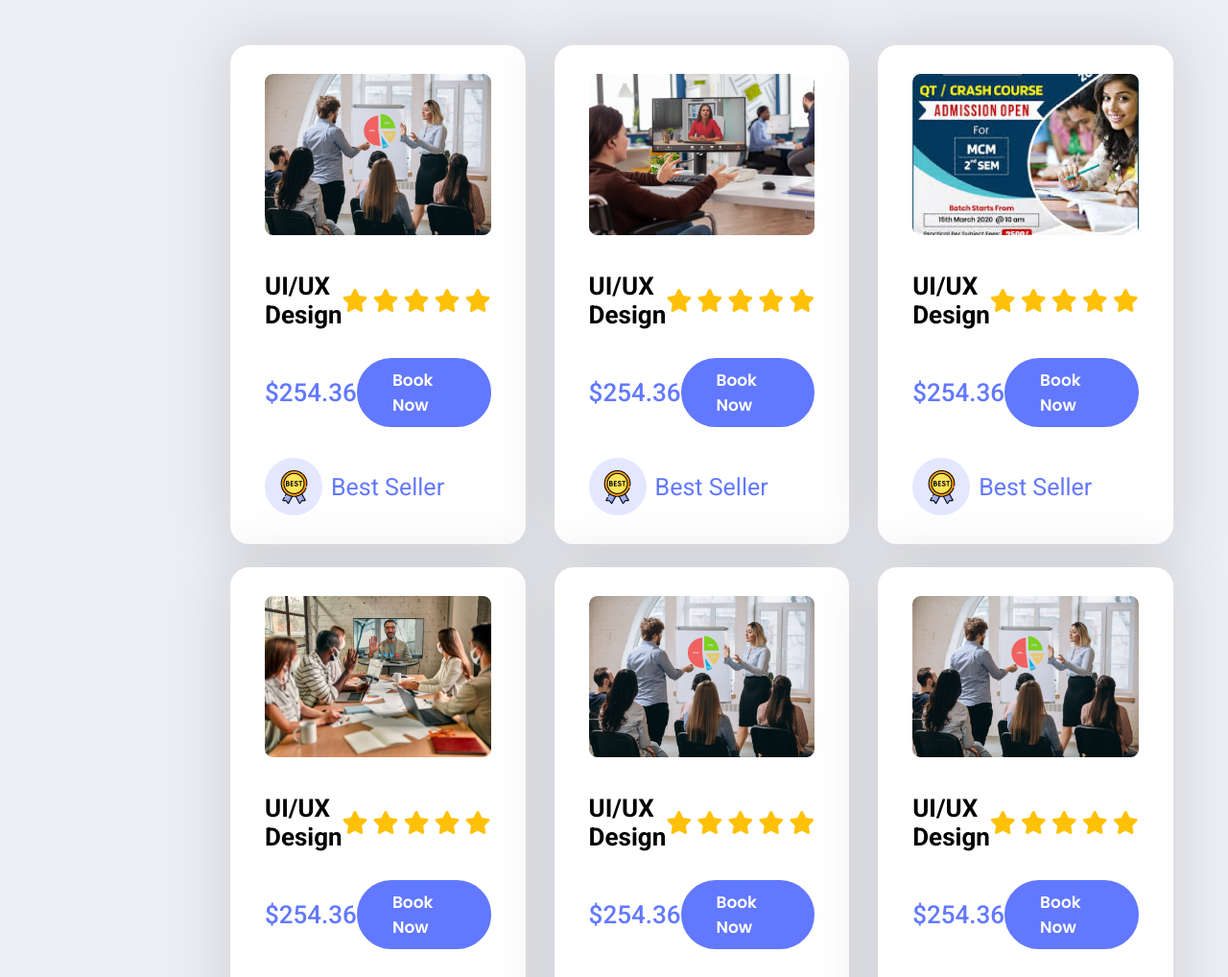
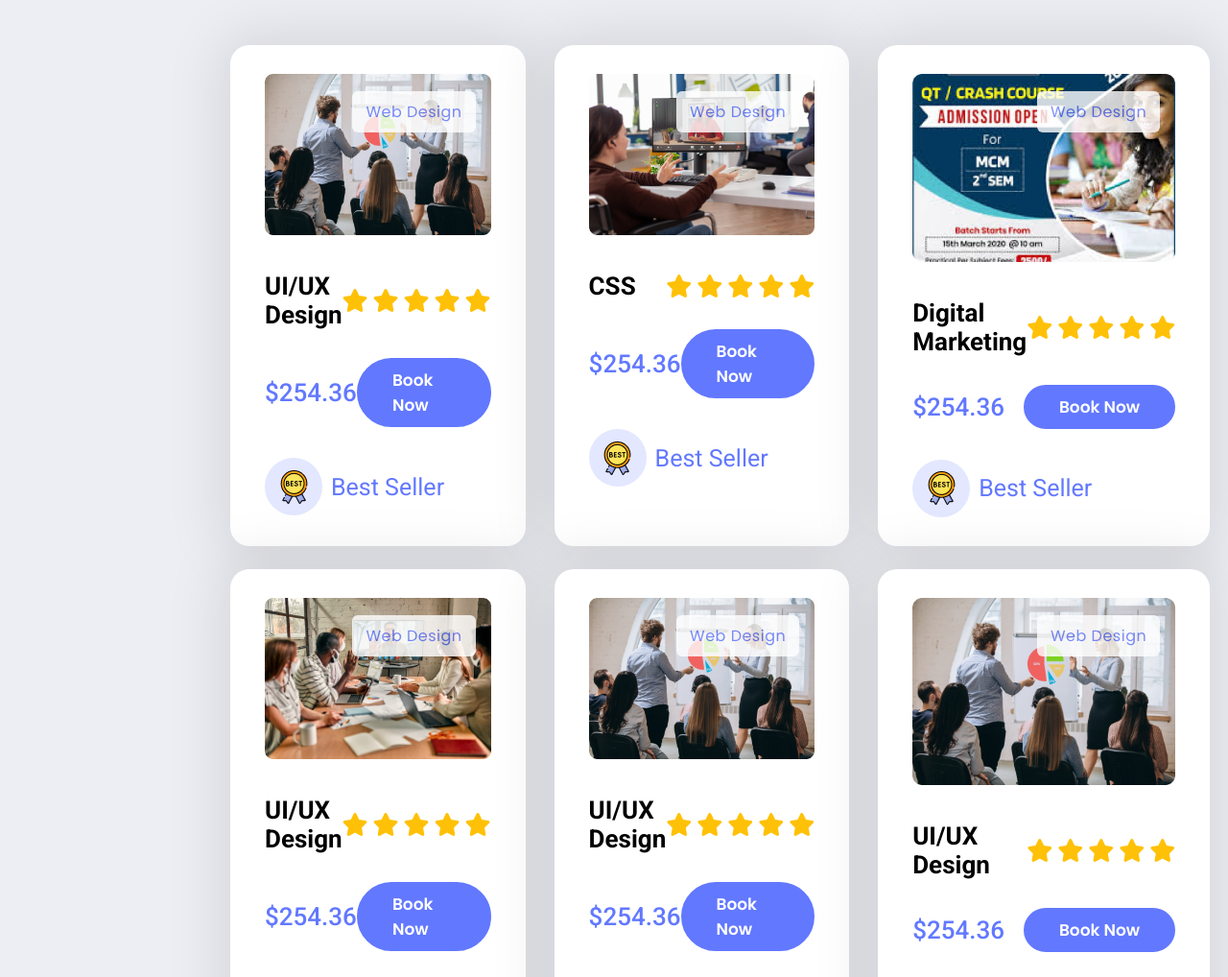
Before and after one commit to NusratTabassum3/Connected-Education, a plain HTML site: page index.html in a window 1280 px wide. Shown: the part 2273-3291 px from the top of the page at 96% size. Drawn offline with Linux system fonts and the light colour scheme.

Commit message:
Added web design badge on course list cards

```diff
--- a/css/style.css
+++ b/css/style.css
@@ -295,6 +295,7 @@ header{
     background: #fff;
 }
 .course-img{
+    position: relative;
     width: 100%;
     display: flex;
     justify-content: center;
@@ -303,6 +304,26 @@ header{
 }
 .course-img img{
     width: 100%;
+}
+.course-badge-web{
+    position: absolute;
+    top: 18px;
+    right: 16px;
+    display: flex;
+    justify-content: center;
+    align-items: center;
+    border-radius: 6px;
+    background: #fff;
+    opacity: 0.8;
+    color: #6278ff;
+}
+.course-badge-web h3{
+    padding: 8px 14px;
+    font-family: "Poppins", serif;
+    font-size: 16px;
+    font-weight: 400;
+    line-height: 27px;
+    letter-spacing: .5px;
 }
 .course-info{
     width: 100%;
--- a/index.html
+++ b/index.html
@@ -112,6 +112,9 @@
                 <div class="course-card">
                     <div class="course-img">
                         <img src="./assets/images/home/course-card1.png" alt="">
+                        <div class="course-badge-web">
+                            <h3>Web Design</h3>
+                        </div>
                     </div>
                     <div class="course-info">
                         <h3>UI/UX Design</h3>
@@ -139,9 +142,12 @@
                 <div class="course-card">
                     <div class="course-img">
                         <img src="./assets/images/home/course-card2.png" alt="">
+                        <div class="course-badge-web">
+                            <h3>Web Design</h3>
+                        </div>
                     </div>
                     <div class="course-info">
-                        <h3>UI/UX Design</h3>
+                        <h3>CSS</h3>
                         <div class="course-rating">
                             <i class="fas fa-star"></i>
                             <i class="fas fa-star"></i>
@@ -166,9 +172,12 @@
                 <div class="course-card">
                     <div class="course-img">
                         <img src="./assets/images/home/course-card3.png" alt="">
+                        <div class="course-badge-web">
+                            <h3>Web Design</h3>
+                        </div>
                     </div>
                     <div class="course-info">
-                        <h3>UI/UX Design</h3>
+                        <h3>Digital Marketing</h3>
                         <div class="course-rating">
                             <i class="fas fa-star"></i>
                             <i class="fas fa-star"></i>
@@ -193,6 +202,9 @@
                 <div class="course-card">
                     <div class="course-img">
                         <img src="./assets/images/home/course-card4.png" alt="">
+                        <div class="course-badge-web">
+                            <h3>Web Design</h3>
+                        </div>
                     </div>
                     <div class="course-info">
                         <h3>UI/UX Design</h3>
@@ -220,6 +232,9 @@
                 <div class="course-card">
                     <div class="course-img">
                         <img src="./assets/images/home/course-card1.png" alt="">
+                        <div class="course-badge-web">
+                            <h3>Web Design</h3>
+                        </div>
                     </div>
                     <div class="course-info">
                         <h3>UI/UX Design</h3>
@@ -247,6 +262,9 @@
                 <div class="course-card">
                     <div class="course-img">
                         <img src="./assets/images/home/course-card1.png" alt="">
+                        <div class="course-badge-web">
+                            <h3>Web Design</h3>
+                        </div>
                     </div>
                     <div class="course-info">
                         <h3>UI/UX Design</h3>
```
